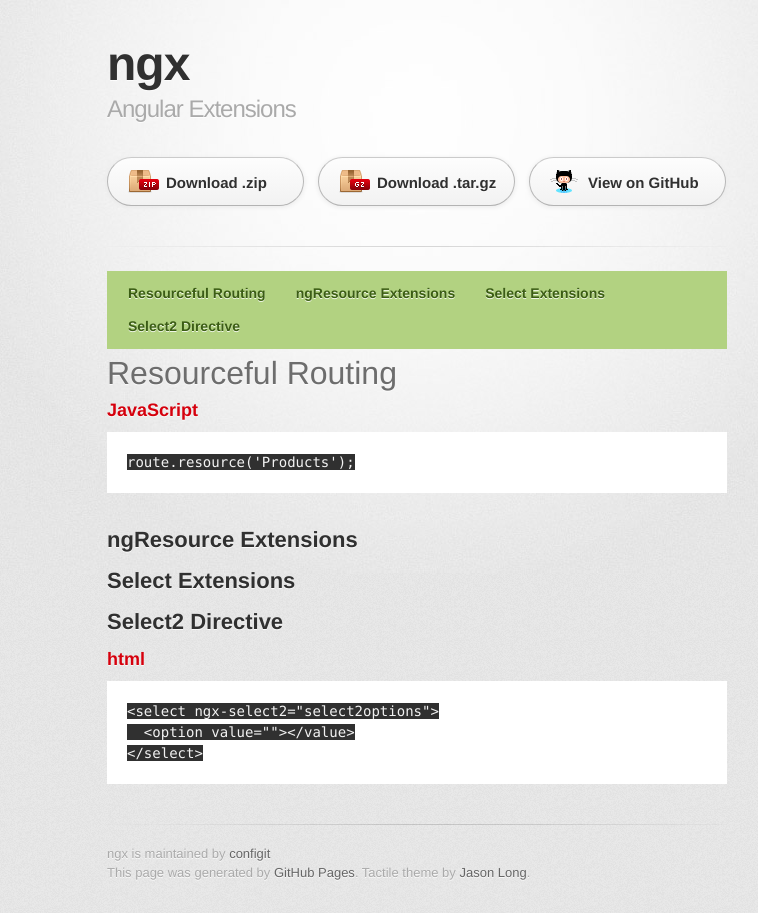
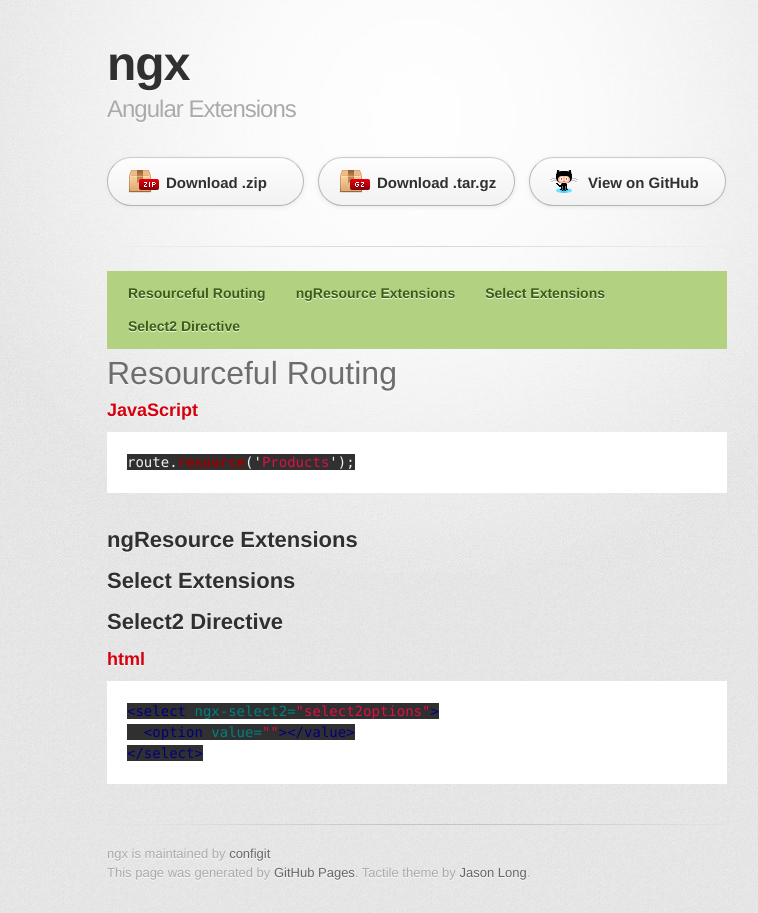
Before and after one commit to configit/ngyn, a Jekyll site: the page built from index.md, in a window 1280 px wide. Shown: the whole page, without its empty margins (223-981 px from the left). Built offline with Jekyll 4.4.1, drawn with Linux system fonts in a browser that asks for light colours; some web fonts are replaced; Markdown is read by kramdown in place of the engine named in the settings.

````diff
--- a/_config.yml
+++ b/_config.yml
@@ -1 +1 @@
-markdown: redcarpet2
+markdown: redcarpet
--- a/index.md
+++ b/index.md
@@ -15,7 +15,9 @@ title: ngx - AngularJS Extensions by Configit
 
 ### JavaScript
 
-    route.resource('Products');
+```javascript
+route.resource('Products');
+```
 
 ## ngResource Extensions
 
@@ -24,6 +26,8 @@ title: ngx - AngularJS Extensions by Configit
 ## Select2 Directive
 
 ### html
-    <select ngx-select2="select2options">
-      <option value=""></value>
-    </select>
+```html
+<select ngx-select2="select2options">
+  <option value=""></value>
+</select>
+```
````
